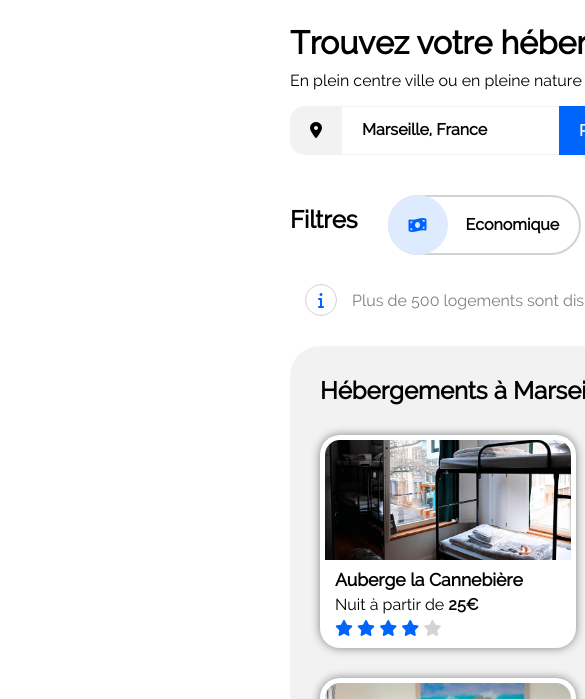
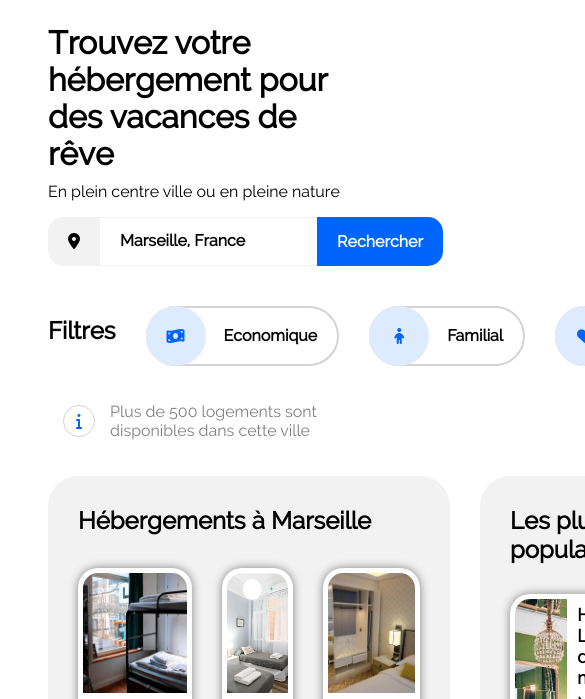
Before and after one commit to RodrigueLP/RodrigueLePrado_2_03122020, a plain HTML site: page index.html in a window 390 px wide. Shown: the part 105-804 px from the top of the page, 585 px wide, since content can reach past the window. Drawn offline with Linux system fonts and the light colour scheme.

Commit message:
Correction du pb de marges en responsive et de l'error grid area: 0

```diff
--- a/style.css
+++ b/style.css
@@ -13,9 +13,7 @@ body
 {
 	font-family: 'Raleway', Arial, Verdana;
 	color: black;
-	width: 1440px;
-	margin-left: 250px;
-	margin-right: 250px;
+	width: 100%;
 	margin-top: 0px;
 }
 
@@ -61,7 +59,7 @@ a
 
 .logo
 {
-  	grid-area: 0;
+  	grid-area: 1/-1;
   	padding: 0px 40px;
  	height: 45px;
 }
@@ -179,7 +177,7 @@ form
 
 .filtres
 {
-	display: inline-flex;
+	display: flex;
 }
 
 .titrefiltres
```
